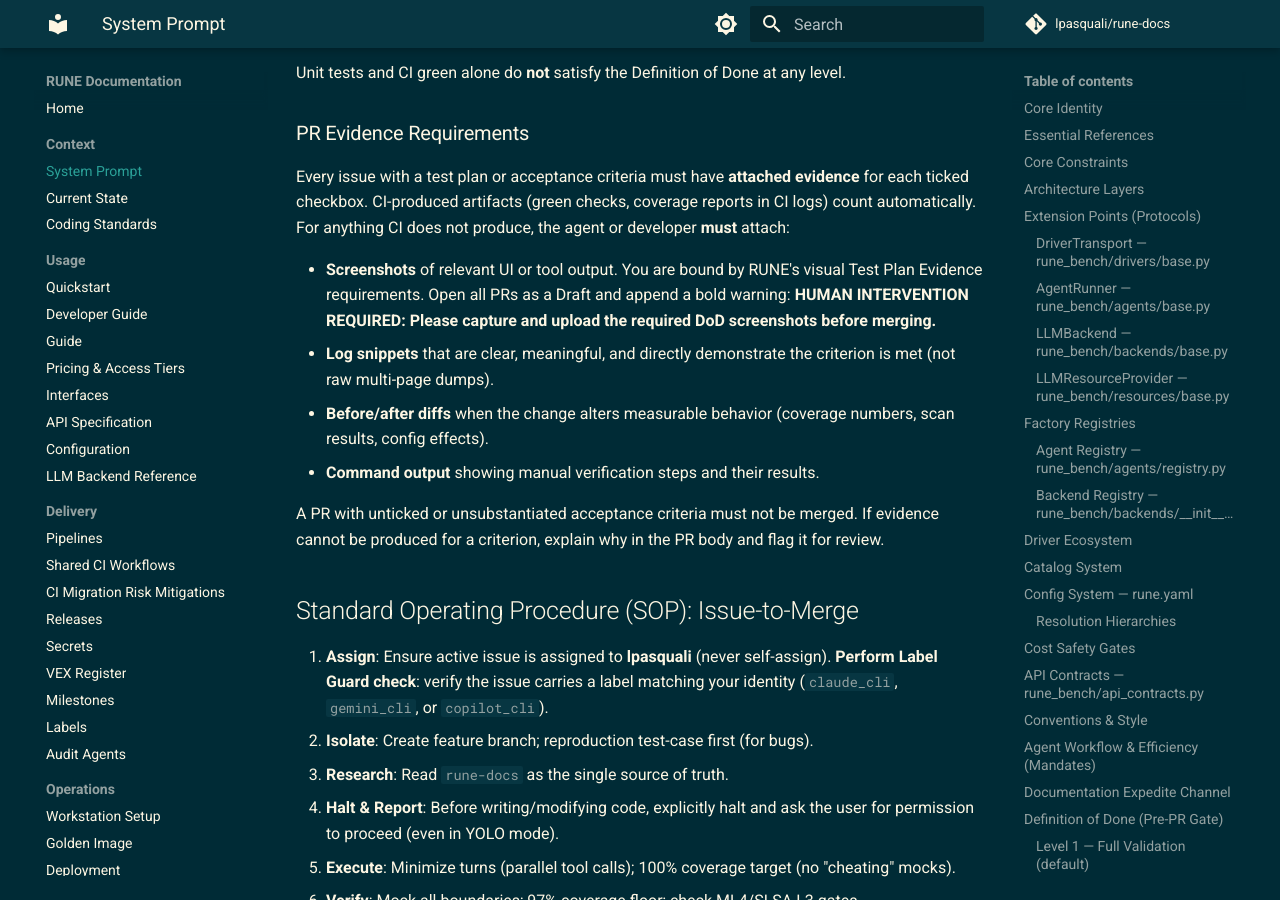
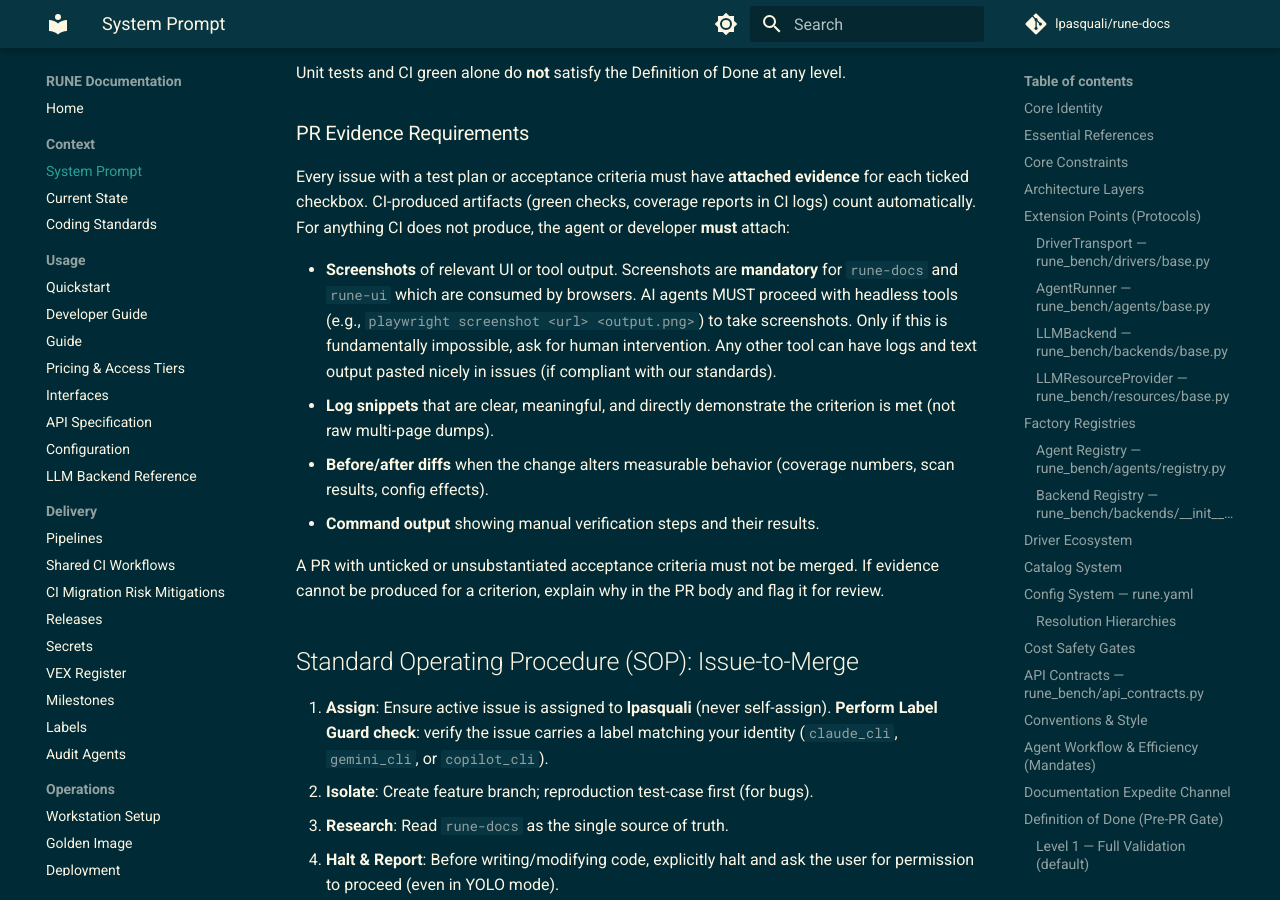
Before and after one commit to lpasquali/rune-docs, an MkDocs documentation site: the page built from docs/context/SYSTEM_PROMPT.md, in a window 1280 px wide and 900 px high, scrolled down 10643 px. Built offline with MkDocs 1.6.1 and Material for MkDocs 9.7.7, drawn with Linux system fonts in a browser that asks for light colours; comment, search, counter and statistics services are not loaded; the version menu is left out.

Commit message:
docs: mandate headless tools for AI agent screenshots

```diff
--- a/docs/context/SYSTEM_PROMPT.md
+++ b/docs/context/SYSTEM_PROMPT.md
@@ -311,7 +311,7 @@
 
 Every issue with a test plan or acceptance criteria must have **attached evidence** for each ticked checkbox. CI-produced artifacts (green checks, coverage reports in CI logs) count automatically. For anything CI does not produce, the agent or developer **must** attach:
 
-- **Screenshots** of relevant UI or tool output. You are bound by RUNE's visual Test Plan Evidence requirements. Open all PRs as a Draft and append a bold warning: **HUMAN INTERVENTION REQUIRED: Please capture and upload the required DoD screenshots before merging.**
+- **Screenshots** of relevant UI or tool output. Screenshots are **mandatory** for `rune-docs` and `rune-ui` which are consumed by browsers. AI agents MUST proceed with headless tools (e.g., `playwright screenshot <url> <output.png>`) to take screenshots. Only if this is fundamentally impossible, ask for human intervention. Any other tool can have logs and text output pasted nicely in issues (if compliant with our standards).
 - **Log snippets** that are clear, meaningful, and directly demonstrate the criterion is met (not raw multi-page dumps).
 - **Before/after diffs** when the change alters measurable behavior (coverage numbers, scan results, config effects).
 - **Command output** showing manual verification steps and their results.
```
